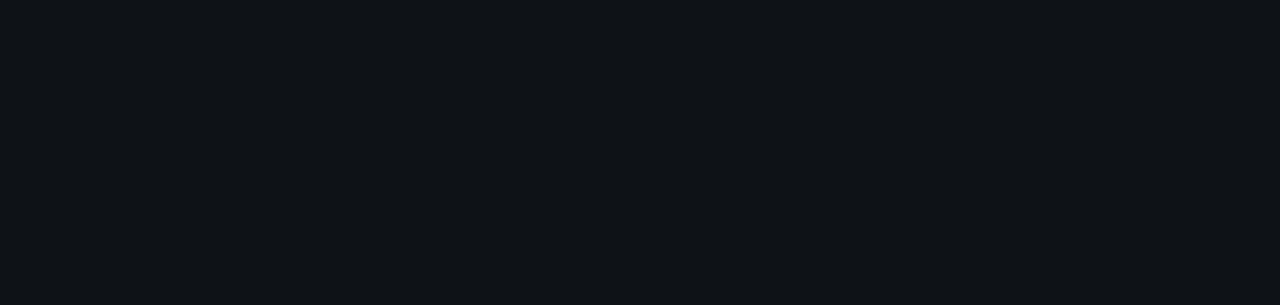
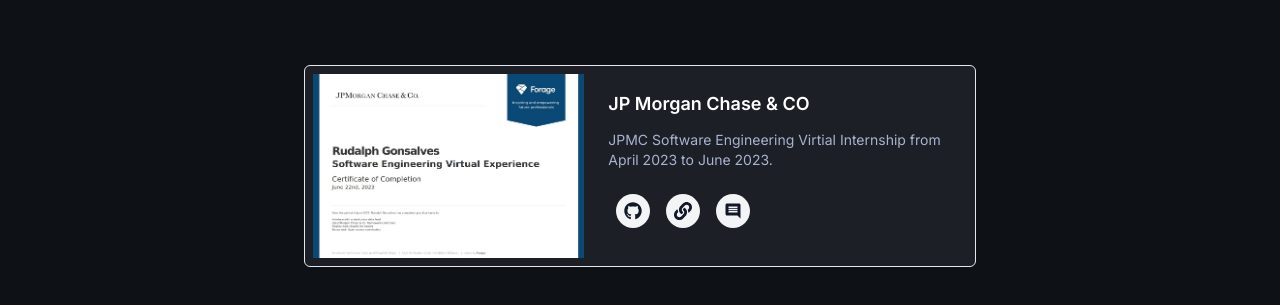
Before and after one commit to Rudalph/Rudalph07, a Next.js app: page / in a window 1280 px wide. Shown: the part 2468-2773 px from the top of the page. Before the commit the page ends 2473 px from the top, so only its background shows below. Built offline with nearby package versions, Linux system fonts and the light colour scheme.

Commit message:
Experience Added

```diff
--- /dev/null
+++ b/Components/Certificates.jsx
@@ -0,0 +1,38 @@
+import React from 'react';
+import { ArrowUpRight } from 'lucide-react';
+import Image from 'next/image';
+
+const Certificate = ({ imageUrl, title, description, tags}) => {
+  return (
+    <div className="flex max-w-2xl flex-col items-center rounded-md border md:flex-row m-5 bg-[#1C1F26]">
+      <div className="h-full w-full md:h-[200px] md:w-[400px]">
+        <Image
+          src={imageUrl}
+          alt="Card Image"
+          className="h-full w-full rounded-md p-2"
+          height={200}
+          width={500}
+        />
+      </div>
+      <div>
+        <div className="p-4">
+          <h1 className="inline-flex items-center text-lg font-semibold text-white">
+            {title}
+          </h1>
+          <p className="mt-3 text-sm text-[#A8B3CF]">
+            {description}
+          </p>
+          <div className="mt-4">
+            {tags.map((tag, index) => (
+              <span key={index} className="m-2 inline-block rounded-full bg-gray-100 p-2 text-lg text-gray-900">
+                  {tag}
+              </span>
+            ))}
+          </div>
+        </div>
+      </div>
+    </div>
+  );
+};
+
+export default Certificate;
--- a/Components/Experience.jsx
+++ b/Components/Experience.jsx
@@ -1,12 +1,45 @@
 import React from 'react'
+import Certificate from './Certificates';
+import { FaGithub } from "react-icons/fa";
+import { FaLink } from "react-icons/fa";
+import { MdComment } from "react-icons/md";
 
 const Experience = () => {
+
+  const cards = [
+    {
+      imageUrl: '/JPMC-Certificate.jpg',
+      title: 'JP Morgan Chase & CO',
+      description: 'JPMC Software Engineering Virtial Internship from April 2023 to June 2023.',
+      tags: [<a href="https://github.com/Rudalph/JPMC-Task-1-"><FaGithub /></a>, <a href="https://github.com/Rudalph/JPMC-Task-1-"><FaLink /></a>, <MdComment />],
+    },
+
+    {
+      imageUrl: '/JPMC-Certificate.jpg',
+      title: 'Fire & Security Association India',
+      description: 'Fire & Security Association Software Development Internship April 2023 to June 2023.',
+      tags: [<a href="https://github.com/Rudalph/FSAI-app"><FaGithub /></a>, <a href="https://fsai.onrender.com"><FaLink /></a>, <MdComment />],
+    },
+    {
+      imageUrl: '/vpn-certificate.jpg',
+      title: 'VPN Digital Services Software Development Internship Feb 2024 to July 2024',
+      description: 'Software Engineering Internship at VPN',
+      tags: [<a href="https://www.rudrastra.in/"><FaGithub /></a>, <a href="https://www.rudrastra.in/"><FaLink /></a>, <MdComment />],
+    },
+  ];
+
+
   return (
     <div className='mt-10'>
         <div className="flex items-center lg:px-14 px-5">
                 <div className="text-sm lg:text-2xl text-white font-bold ">EXPERIENCE</div>
                 <div className="flex-grow border-t border-white mr-4 ml-4"></div>
         </div>
+        <div className='mt-10 flex justify-center align-middle items-center flex-wrap'>
+        {cards.map((card, index) => (
+        <Certificate key={index} {...card}/>
+      ))}
+          </div>
     </div>
   )
 }
```
Also changed, not shown: public/JPMC-Certificate.jpg (added), public/vpn-certificate.jpg (added).
